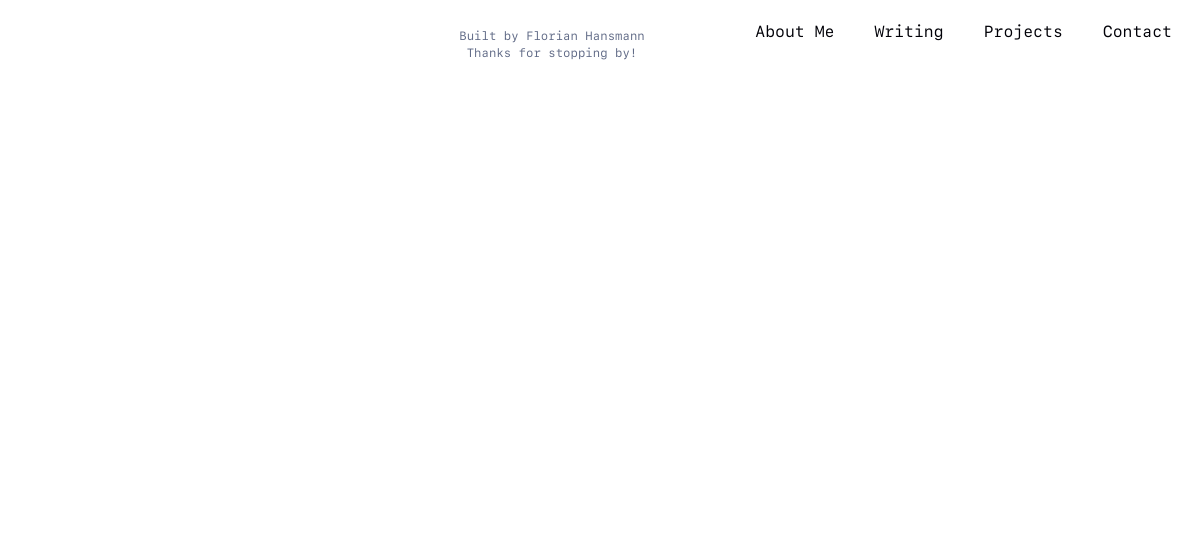
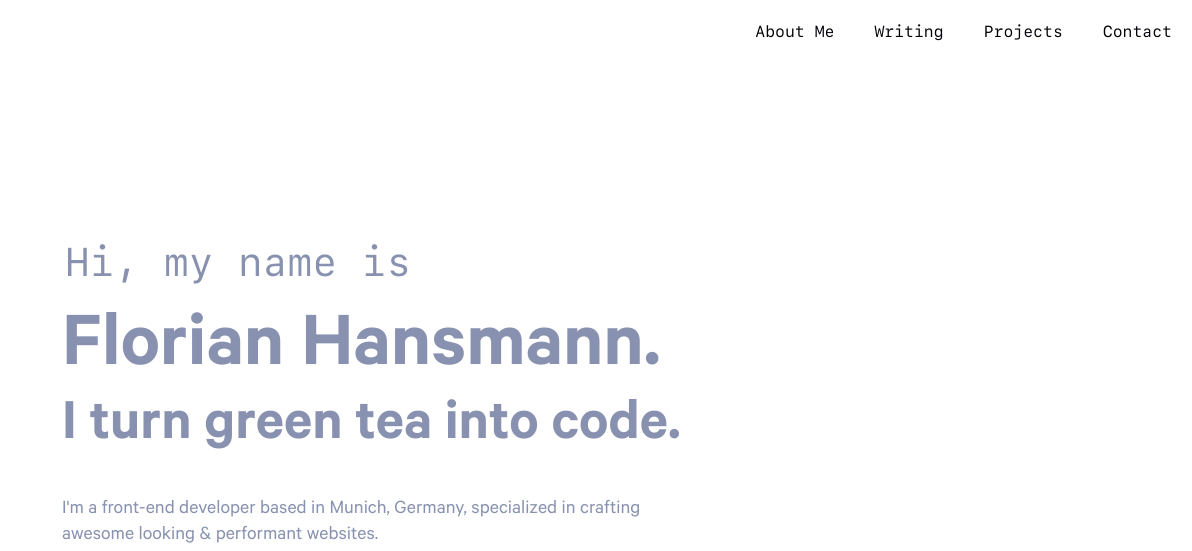
Before and after one commit to fhansmann/personal-website, a Gatsby site: page / in a window 1280 px wide. Shown: the top 551 px of the page, 88-1280 px from the left. Built offline with nearby package versions, Linux system fonts and the light colour scheme; Gatsby itself is replaced by a stand-in of ours.

Commit message:
hero pages working

```diff
--- a/src/components/hero.js
+++ b/src/components/hero.js
@@ -1,18 +1,18 @@
 import React, { useState, useEffect } from 'react'
 import { CSSTransition, TransitionGroup } from 'react-transition-group'
-import { email } from '@config'
 import styled from 'styled-components'
-import { theme, mixins } from '@styles'
+import { theme } from '@styles'
 const { colors, fontSizes, fonts, navDelay, loaderDelay } = theme
 
 const StyledContainer = styled.div`
-  ${mixins.flexCenter};
+  display: flex;
+  justify-content: center;
   flex-direction: column;
   align-items: flex-start;
   min-height: 100vh;
 `
 const StyledOverline = styled.h1`
-  color: ${colors.green};
+  color: ${colors.slate};
   margin: 0 0 20px 3px;
   font-size: ${fontSizes.md};
   font-family: ${fonts.SFMono};
@@ -22,26 +22,44 @@ const StyledTitle = styled.h2`
   font-size: 80px;
   line-height: 1.1;
   margin: 0;
+  color: ${colors.slate};
+  }
+
+  &:hover {
+    -webkit-animation: GradientAnimation 2s ease infinite;
+    animation: GradientAnimation 2s ease infinite;
+    text-decoration: none;
+    background: rgba(0, 0, 0, 0) -webkit-gradient(linear, left top, right top, from(#90f3b3), color-stop(#90e9f3), color-stop(#909ff3), color-stop(#cc90f3), color-stop(#f390d1), color-stop(#f39a90), color-stop(#f3e590), to(#b8f390)) repeat scroll 0% 0%/200% 200%;
+    background: rgba(0, 0, 0, 0) linear-gradient(90deg, #90f3b3, #90e9f3, #909ff3, #cc90f3, #f390d1, #f39a90, #f3e590, #b8f390) repeat scroll 0% 0%/200% 200%;
+      background-clip: border-box;
+  color: transparent;
+  -webkit-background-clip: text;
+  background-clip: text;
+
+    @keyframes GradientAnimation {
+    0% { background-position: 0% 50% }
+    50% { background-position: 100% 50% }
+    100% { background-position: 0% 50% }
+  }
+  }
+
+
 `
 const StyledSubtitle = styled.h3`
-  font-size: 80px;
+  font-size: 60px;
   line-height: 1.1;
   color: ${colors.slate};
 `
 const StyledDescription = styled.div`
   margin-top: 25px;
-  width: 50%;
-  max-width: 500px;
-  a {
-    ${mixins.inlineLink};
-  }
+  width: 65%;
+  max-width: 600px;
+  color: ${colors.slate};
 `
-const StyledEmailLink = styled.a`
-  ${mixins.bigButton};
-  margin-top: 50px;
-`;
+
 
 const Hero = ({ data }) => {
+
   const [isMounted, setIsMounted] = useState(false);
 
   useEffect(() => {
@@ -66,14 +84,10 @@ const Hero = ({ data }) => {
       dangerouslySetInnerHTML={{ __html: html }}
     />
   )
-  const five = () => (
-    <div style={{ transitionDelay: '500ms' }}>
-      <StyledEmailLink href={`mailto:${email}`}>Get In Touch</StyledEmailLink>
-    </div>
-  )
 
-  const items = [one, two, three, four, five]
 
+  const items = [one, two, three, four]
+  console.log(items)
   return (
     <StyledContainer>
       <TransitionGroup component={null}>
--- a/src/components/layout.js
+++ b/src/components/layout.js
@@ -4,7 +4,7 @@ import { Head, Nav, Social, Footer } from '@components'
 import { GlobalStyle } from '@styles'
 
 
-const Layout = () => (
+const Layout = ({children}) => (
   <StaticQuery
     query={graphql`
       query LayoutQuery {
@@ -24,6 +24,9 @@ const Layout = () => (
         <GlobalStyle />
         <Nav />
         <Social />
+        <div>
+          {children}
+        </div>
         <Footer />
       </div>
     )}
--- a/src/content/hero/index.md
+++ b/src/content/hero/index.md
@@ -4,4 +4,4 @@ name: 'Florian Hansmann'
 subtitle: 'I turn green tea into code.'
 ---
 
-I'm a front-end developer based in Munich, Germany, specializing in crafting nice & performant websites.
+I'm a front-end developer based in Munich, Germany, specialized in crafting awesome looking & performant websites.
--- a/src/pages/index.js
+++ b/src/pages/index.js
@@ -2,24 +2,24 @@ import React from "react"
 import { graphql } from 'gatsby'
 import {Layout, Hero} from '@components'
 import styled from 'styled-components'
-import { Main } from '@styles';
+import { Main } from '@styles'
+
 
 const MainContainer = styled(Main)`
   counter-reset: section;
-`
-
+`;
 
 const IndexPage = ({data}) => (
   <Layout>
-    <MainContainer id="content">
-      <Hero data={data.hero.edges}/>
-    </MainContainer>
+      <MainContainer>
+        <Hero data={data.hero.edges}/>
+      </MainContainer>
   </Layout>
 )
 
 export default IndexPage
 
-export const data = graphql`
+export const pageQuery = graphql`
   {
     hero: allMarkdownRemark(filter: { fileAbsolutePath: { regex: "/hero/" } }) {
     edges {
--- a/src/styles/theme.js
+++ b/src/styles/theme.js
@@ -57,7 +57,8 @@ const theme = {
 
     gradient: `linear-gradient(0.4turn, #64d6ff, #64ffda)`,
 
-    loaderDelay: `6`,
+    navDelay: 1000,
+    loaderDelay: 2000,
 
     hamBefore: `top 0.1s ease-in 0.25s, opacity 0.1s ease-in`,
     hamBeforeActive: `top 0.1s ease-out, opacity 0.1s ease-out 0.12s`,
```
